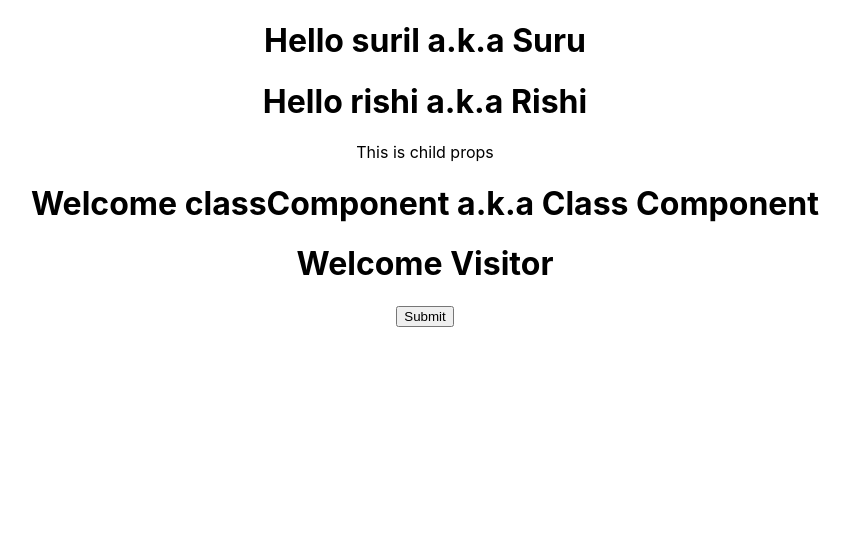
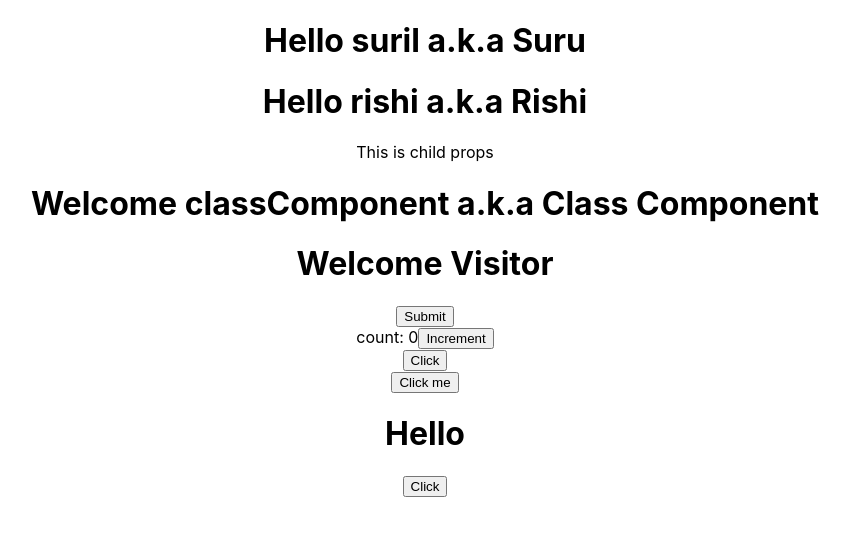
Before and after one commit to SurilPurohit/hello-world, a React (Create React App) app: page / in a window 1280 px wide. Shown: the top 536 px of the page, without its empty margins (215-1065 px from the left). Built offline with nearby package versions, Linux system fonts and the light colour scheme.

Commit message:
Event Handling and Binding Event Handlers

```diff
--- a/src/App.js
+++ b/src/App.js
@@ -3,6 +3,10 @@
 import Greet from './components/Greet';
 import Welcome from './components/Welcome';
 import Message from './components/Message';
+import Counter from './components/Counter';
+import FunctionClick from './components/FunctionClick';
+import ClassClick from './components/ClassClick';
+import EventBind from './components/EventBind';
 
 function App() {
   return (
@@ -13,6 +17,10 @@
       </Greet>
       <Welcome name="classComponent" heroName="Class Component"/>
       <Message />
+      <Counter />
+      <FunctionClick />
+      <ClassClick />
+      <EventBind />
     </div>
   );
 }
--- /dev/null
+++ b/src/components/ClassClick.js
@@ -0,0 +1,17 @@
+import React, { Component } from 'react'
+
+export class ClassClick extends Component {
+    clickHandler() {
+        console.log('Class Button Clicked')
+    }
+
+    render() {
+        return (
+            <div>
+                <button onClick={this.clickHandler}>Click me</button>
+            </div>
+        )
+    }
+}
+
+export default ClassClick
--- /dev/null
+++ b/src/components/Counter.js
@@ -0,0 +1,33 @@
+import React, { Component } from 'react'
+
+export class Counter extends Component {
+    constructor(){
+        super();
+        this.state = {
+            count: 0
+        }
+    }
+
+    increment(){
+        this.setState({
+            count: this.state.count + 1
+            },
+            () => {
+                console.log('Callback Value', this.state.count)
+            }
+        )
+        console.log(this.state.count);
+
+    }
+
+    render() {
+        return (
+            <div>
+                count: {this.state.count}
+                <button onClick={() => this.increment()}>Increment</button>
+            </div>
+        )
+    }
+}
+
+export default Counter
--- /dev/null
+++ b/src/components/EventBind.js
@@ -0,0 +1,39 @@
+import React, { Component } from 'react'
+
+export class EventBind extends Component {
+    constructor(props) {
+        super(props)
+
+        this.state = {
+             message: 'Hello'
+        }
+
+        // this.clickHandler = this.clickHandler.bind(this)
+    }
+
+    // clickHandler() {
+    //     this.setState({
+    //         message: 'Goodbye!'
+    //     })
+    //     console.log(this)
+    // }
+
+    clickHandler = () => {
+        this.setState({
+            message: 'Goodbye!'
+        })
+    }
+
+    render() {
+        return (
+            <div>
+                <h1>{this.state.message}</h1>
+                {/* <button onClick={this.clickHandler.bind(this)}>Click</button> */}
+                {/* <button onClick={() => this.clickHandler()}>Click</button> */}
+                <button onClick={this.clickHandler}>Click</button>
+            </div>
+        )
+    }
+}
+
+export default EventBind
--- /dev/null
+++ b/src/components/FunctionClick.js
@@ -0,0 +1,14 @@
+import React from 'react'
+
+function FunctionClick() {
+    function clickHandler() {
+        console.log("Function Button Clicked")
+    }
+    return (
+        <div>
+            <button onClick={clickHandler}>Click</button>
+        </div>
+    )
+}
+
+export default FunctionClick
```
Also changed, not shown: 1 other file (tests, documents, lock files or other folders).
